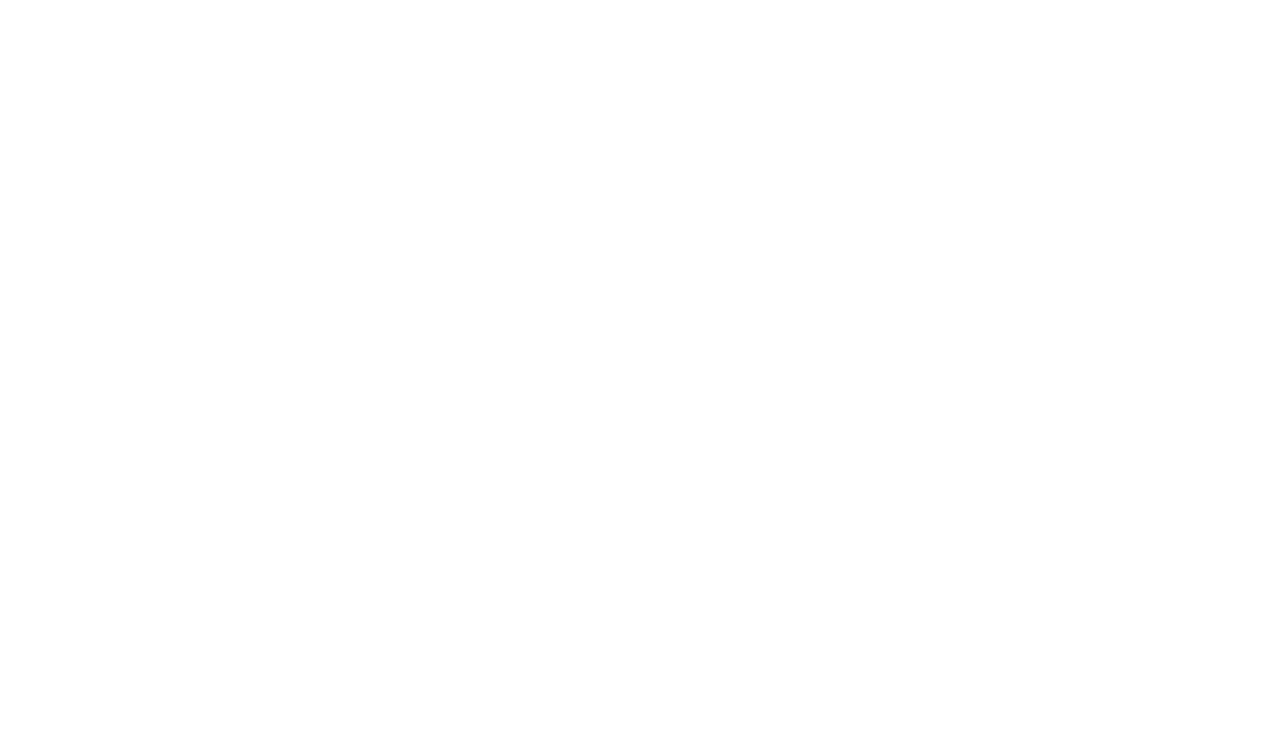
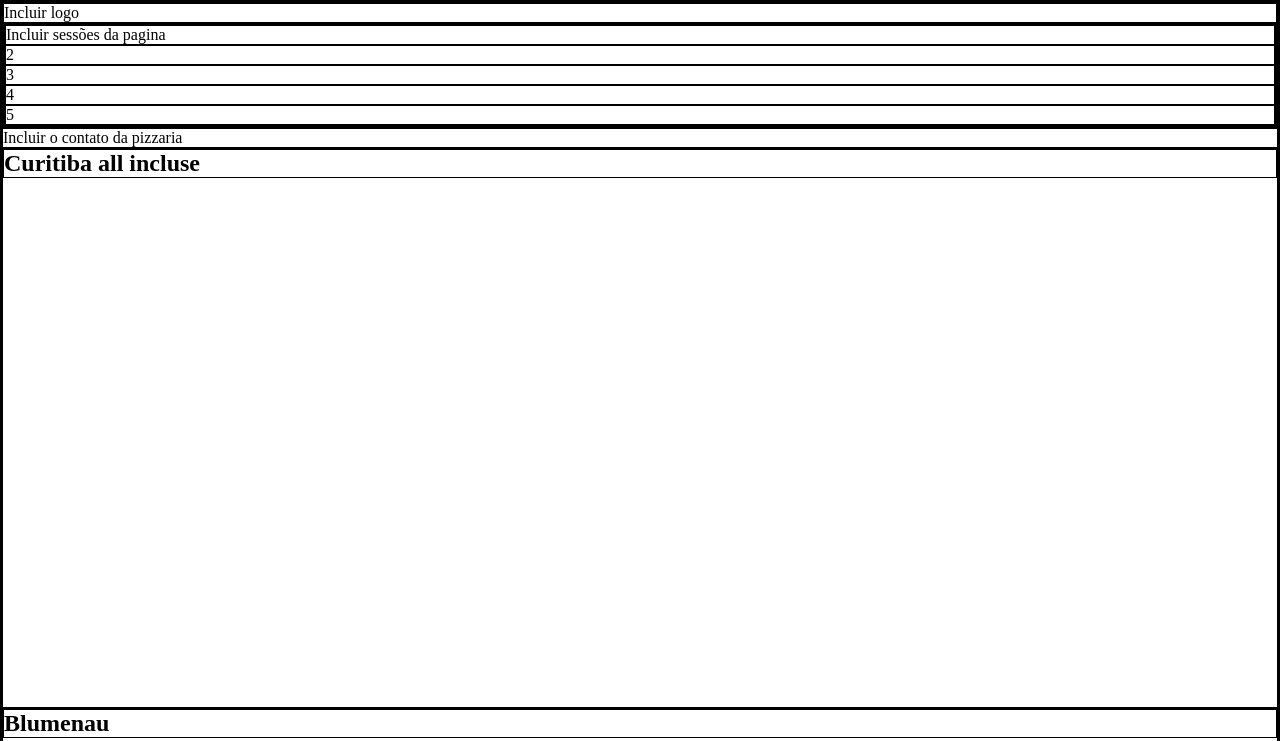
Before and after one commit to llKirallkx/Brickell, a plain HTML site: page index.html in a window 1280 px wide. Shown: the top 741 px of the page. Drawn offline with Linux system fonts and the light colour scheme.

Commit message:
Incluir sessões e arquivo CSS inicial

```diff
--- a/index.html
+++ b/index.html
@@ -1,12 +1,44 @@
 <!DOCTYPE html>
-<html lang="en">
+<html lang="pt-br">
 <head>
     <meta charset="UTF-8">
     <meta http-equiv="X-UA-Compatible" content="IE=edge">
     <meta name="viewport" content="width=device-width, initial-scale=1.0">
     <title>Brickell</title>
+    <link rel="shortcut icon" href="#">
+    <link rel="stylesheet" href="./style.css">
 </head>
 <body>
-
+    <header>
+        <article>Incluir logo</article>
+        <nav>
+            <ul>
+                <li>Incluir sessões da pagina</li>
+                <li>2</li>
+                <li>3</li>
+                <li>4</li>
+                <li>5</li>
+            </ul>
+        </nav>
+    </header>
+    <div>Incluir o contato da pizzaria</div>
+    <section>
+        <h1>Curitiba all incluse</h1>
+    </section>
+    <section>
+        <h1>Blumenau</h1>
+    </section>
+    <section>
+        <h1>Balneario Camburiu</h1>
+    </section>
+    <section>
+        <h1>Rio do Sul</h1>
+    </section>
+    <section>
+        <h1>Gaspar</h1>
+    </section>
+    <footer>
+        Incluir footer
+    </footer>
 </body>
 </html>
--- /dev/null
+++ b/style.css
@@ -0,0 +1,16 @@
+/* Reset CSS */
+
+*{
+    margin: 0;
+    padding: 0;
+    box-sizing: border-box;
+}
+
+/* Linhas só pra poder ver como está os espaçamentos da sessão, pode tirar isso depois */
+*{
+    border: 1px solid black;
+}
+
+section{
+    height: 70vh;
+}
```
